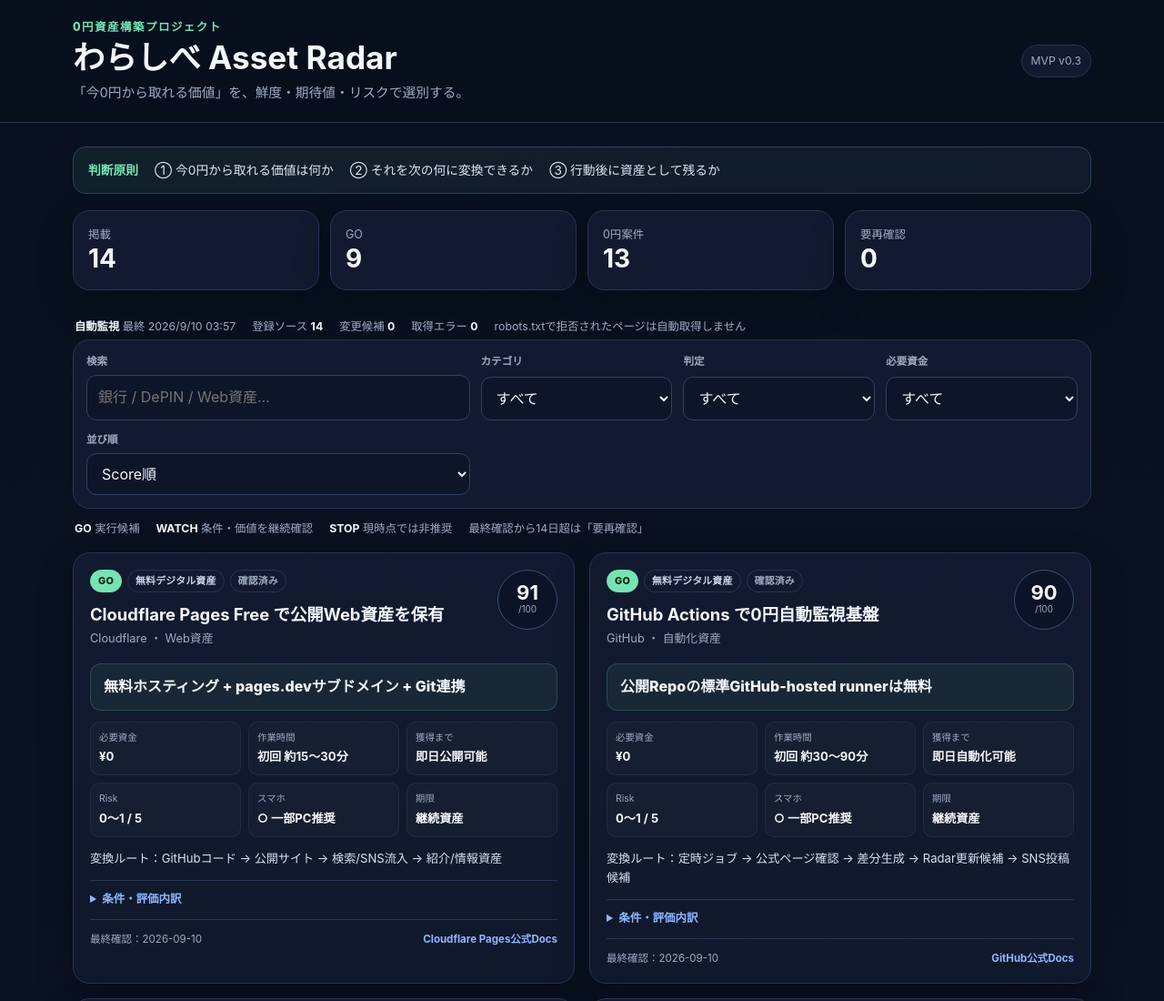
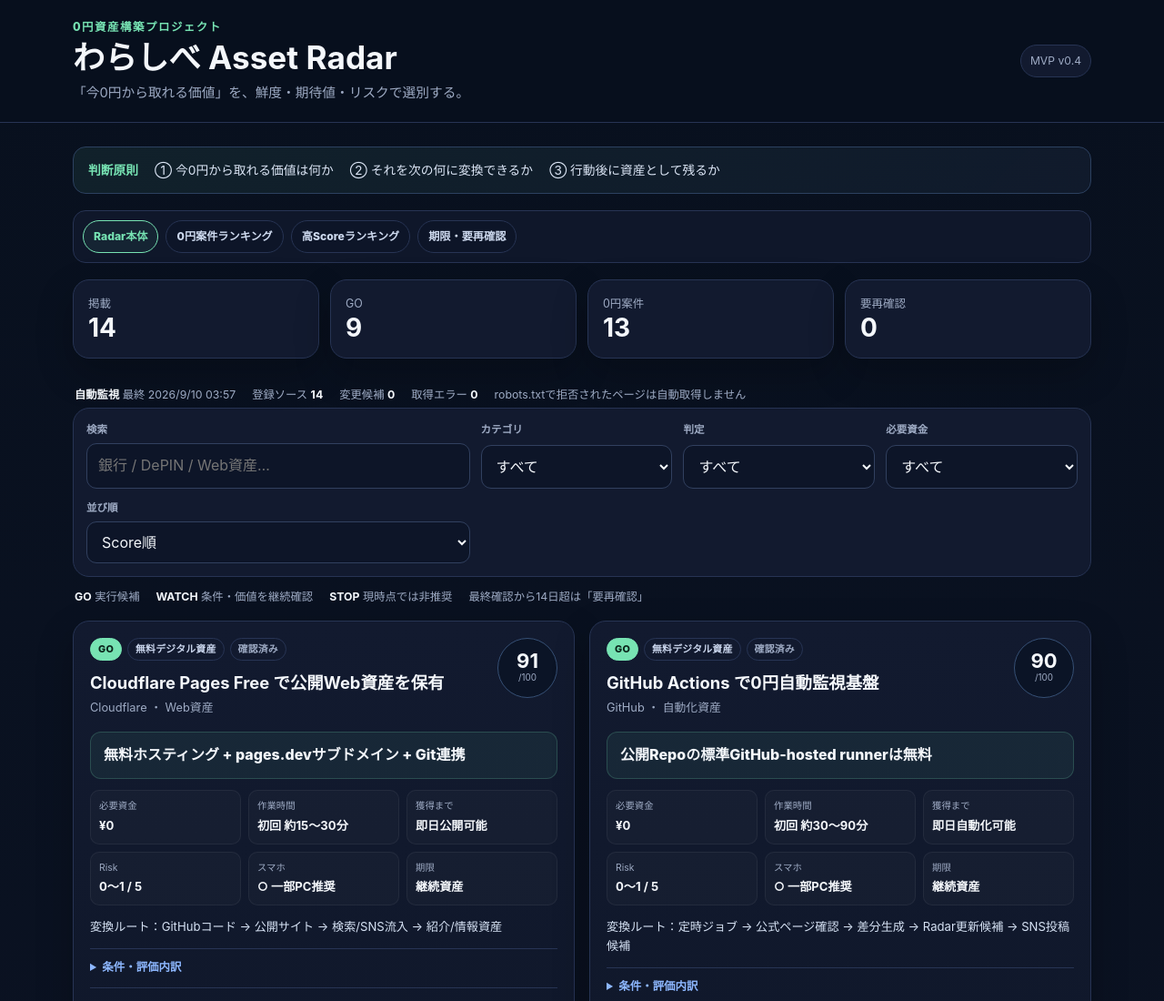
Before and after one commit to y-ai-lab/warashii-dashboard, a website: page index.html in a window 1280 px wide. Shown: the top 1100 px of the page at 91% size. Drawn offline with Linux system fonts and the light colour scheme.

Commit message:
Link ranking pages from main Radar

```diff
--- a/index.html
+++ b/index.html
@@ -40,7 +40,7 @@
         <h1>わらしべ Asset Radar</h1>
         <p class="subtitle">「今0円から取れる価値」を、鮮度・期待値・リスクで選別する。</p>
       </div>
-      <div class="header-badge">MVP v0.3</div>
+      <div class="header-badge">MVP v0.4</div>
     </div>
   </header>
 
@@ -51,6 +51,13 @@
       <span>② それを次の何に変換できるか</span>
       <span>③ 行動後に資産として残るか</span>
     </section>
+
+    <nav class="asset-nav" aria-label="Asset Radarナビゲーション">
+      <a href="./" aria-current="page">Radar本体</a>
+      <a href="rankings/zero-yen.html">0円案件ランキング</a>
+      <a href="rankings/top-score.html">高Scoreランキング</a>
+      <a href="rankings/review.html">期限・要再確認</a>
+    </nav>
 
     <section class="kpis" aria-label="サマリー">
       <article class="kpi"><span>掲載</span><strong id="kpiTotal">-</strong></article>
```
